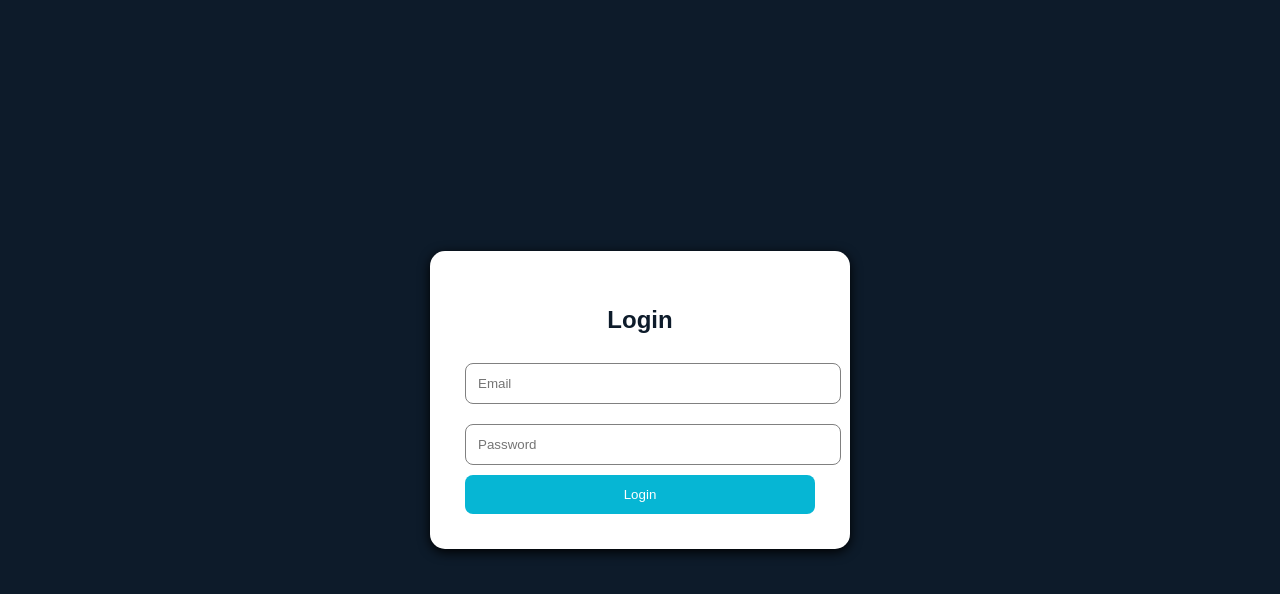
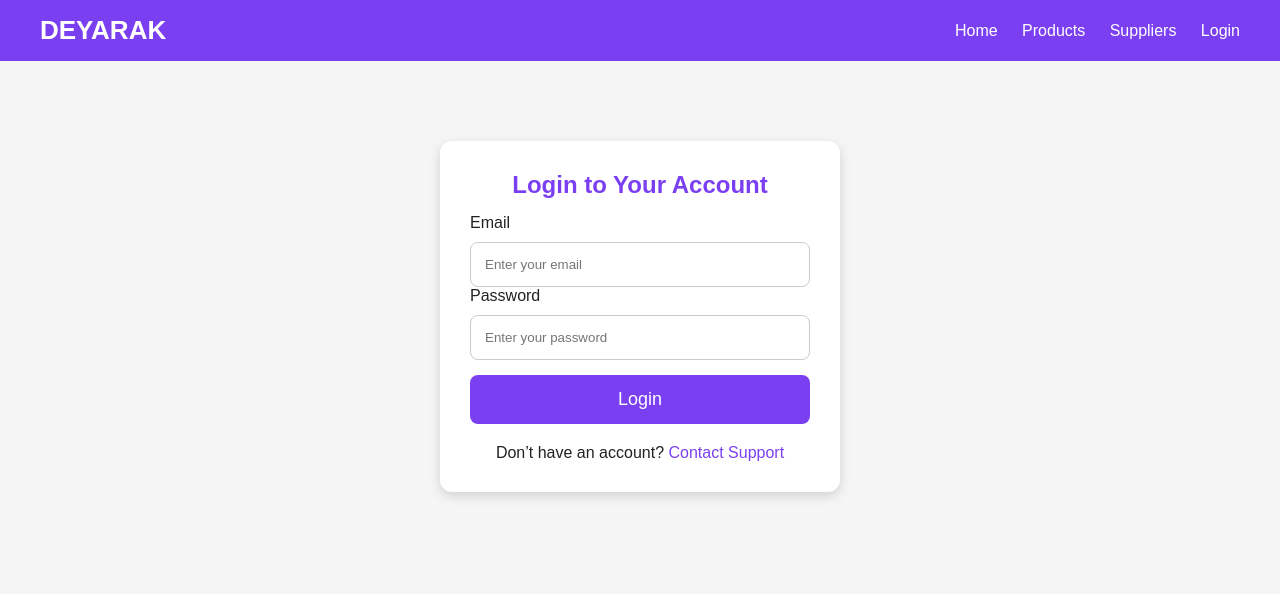
Before and after one commit to anashany189-droid/deyarak-site, a plain HTML site: page login.html in a window 1280 px wide. Drawn offline with Linux system fonts and the light colour scheme.

Commit message:
Update login.html

```diff
--- a/login.html
+++ b/login.html
@@ -1,60 +1,43 @@
 <!DOCTYPE html>
-<html>
+<html lang="en">
 <head>
     <meta charset="UTF-8">
-    <title>Deyarak - Login</title>
-
-    <style>
-        body {
-            background: #0d1b2a;
-            display: flex;
-            justify-content: center;
-            align-items: center;
-            height: 100vh;
-            margin: 0;
-            font-family: Arial;
-        }
-
-        .login-box {
-            background: white;
-            padding: 35px;
-            width: 350px;
-            border-radius: 15px;
-            box-shadow: 0 3px 12px black;
-        }
-
-        h2 {
-            text-align: center;
-            color: #0d1b2a;
-        }
-
-        input {
-            width: 100%;
-            padding: 12px;
-            margin: 10px 0;
-            border-radius: 8px;
-            border: 1px solid gray;
-        }
-
-        button {
-            width: 100%;
-            padding: 12px;
-            background: #06b6d4;
-            color: white;
-            border: none;
-            border-radius: 8px;
-        }
-    </style>
+    <meta name="viewport" content="width=device-width, initial-scale=1.0">
+    <title>Deyarak | Login</title>
+    <link rel="stylesheet" href="assets/styles.css">
 </head>
-
 <body>
 
-<div class="login-box">
-    <h2>Login</h2>
-    <input type="email" placeholder="Email">
-    <input type="password" placeholder="Password">
-    <button>Login</button>
-</div>
+    <!-- NAVBAR -->
+    <nav>
+        <h1>DEYARAK</h1>
+        <div>
+            <a href="index.html">Home</a>
+            <a href="products.html">Products</a>
+            <a href="suppliers.html">Suppliers</a>
+            <a href="login.html">Login</a>
+        </div>
+    </nav>
+
+    <!-- LOGIN BOX -->
+    <div class="login-box">
+        <h2 style="color:#7B3FF2; text-align:center; margin-bottom:15px;">
+            Login to Your Account
+        </h2>
+
+        <label>Email</label>
+        <input type="email" placeholder="Enter your email">
+
+        <label>Password</label>
+        <input type="password" placeholder="Enter your password">
+
+        <button>Login</button>
+
+        <p style="text-align:center; margin-top:20px;">
+            Don’t have an account?
+            <a href="#" style="color:#7B3FF2; text-decoration:none;">Contact Support</a>
+        </p>
+    </div>
 
 </body>
 </html>
```
